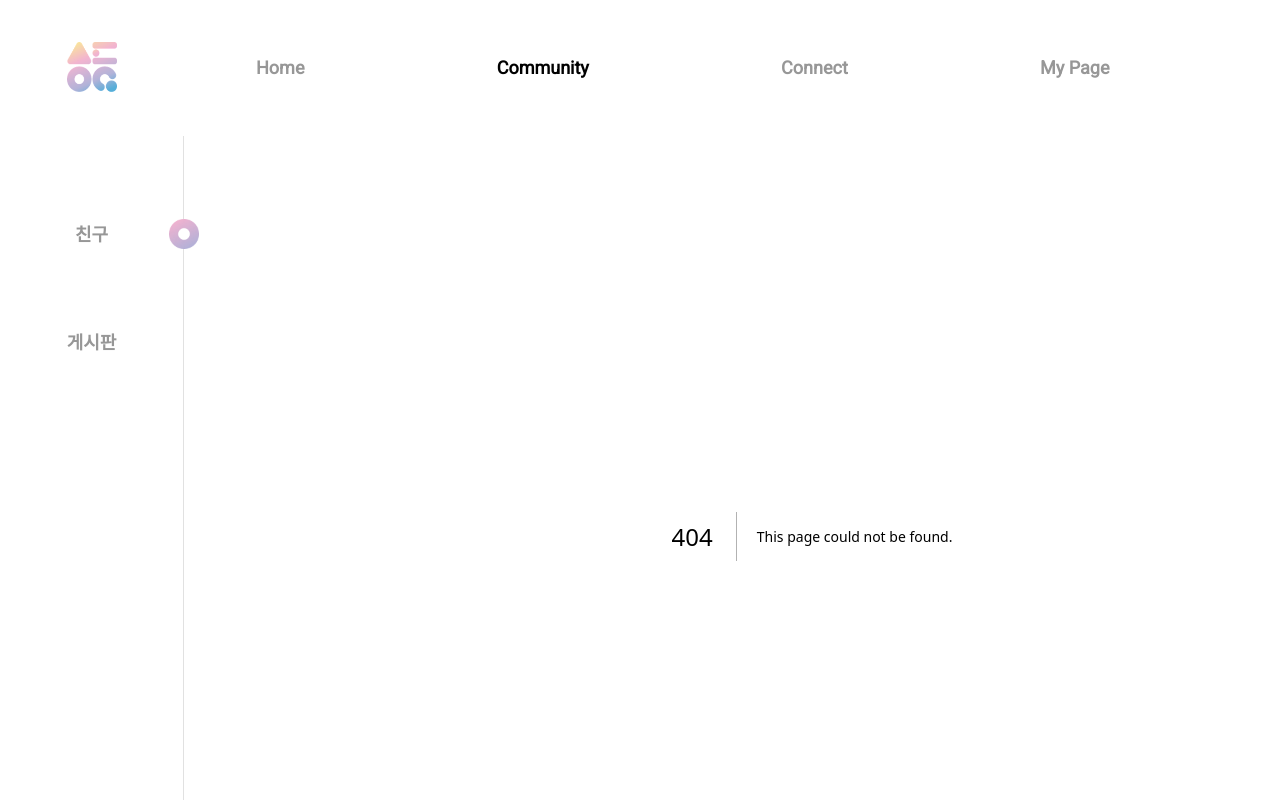
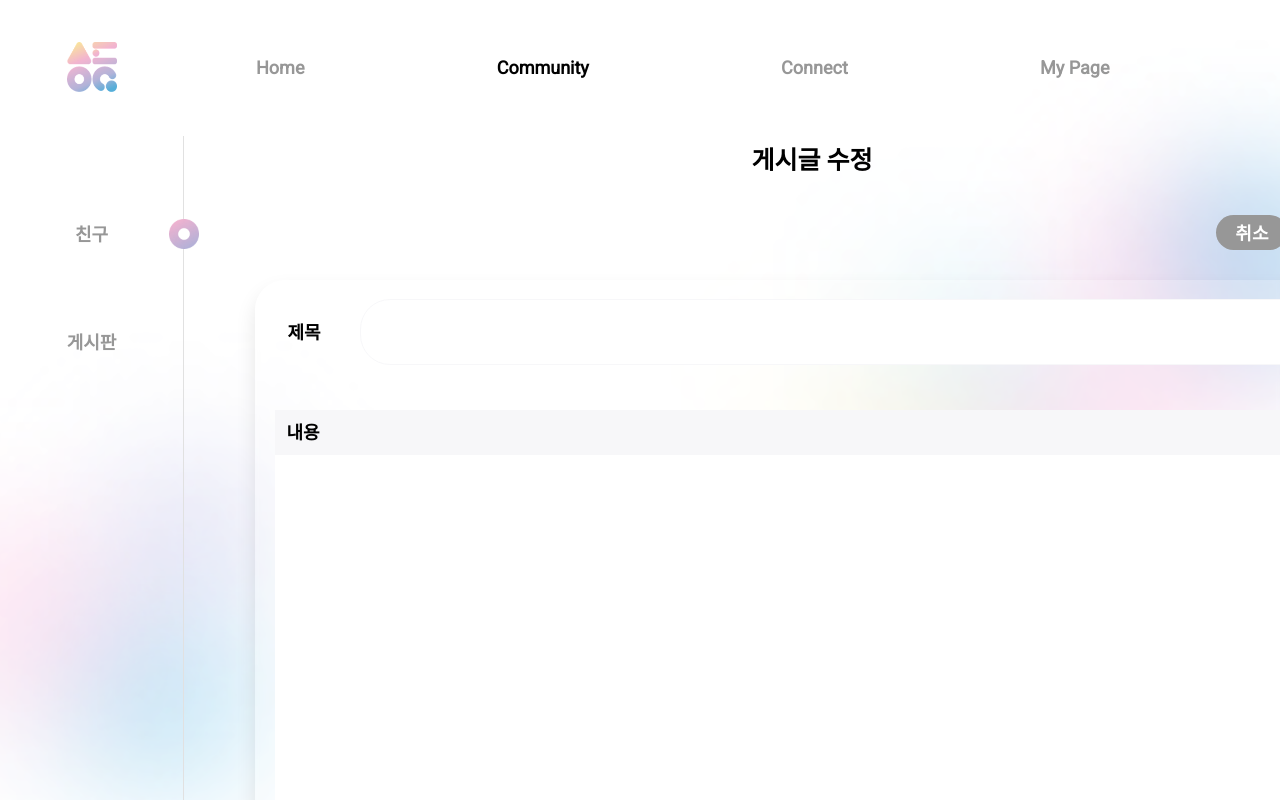
Before and after one commit to stockOneQ/front, a Next.js app: page /community/board/edit/1 in a window 1280 px wide. Before the commit this address had no page. Shown: the top 800 px of the page. Built offline with nearby package versions, Linux system fonts and the light colour scheme; no server answers.

Commit message:
feat(community): 게시글 수정

```diff
--- a/components/community/Board/New/Editor/ContentInput/index.tsx
+++ b/components/community/Board/New/Editor/ContentInput/index.tsx
@@ -4,16 +4,18 @@ import { postContentState } from 'recoil/states';
 import * as S from './style';
 
 const EditorContentInput = () => {
-  const [content, setContent] = useRecoilState(postContentState);
+  const [contentInput, setContentInput] = useRecoilState(postContentState);
+
+  const handleInput = (e: React.ChangeEvent<HTMLTextAreaElement>) => {
+    setContentInput(e.target.value);
+  };
 
   return (
     <S.Box>
       <S.Text>내용</S.Text>
       <S.Input
-        value={content}
-        onChange={(e: React.ChangeEvent<HTMLTextAreaElement>) =>
-          setContent(e.target.value)
-        }
+        value={contentInput}
+        onChange={handleInput}
         maxLength={5000}
       ></S.Input>
     </S.Box>
--- a/components/community/Board/New/Editor/index.tsx
+++ b/components/community/Board/New/Editor/index.tsx
@@ -1,13 +1,88 @@
+import { useEffect } from 'react';
+import Link from 'next/link';
+import router from 'next/router';
+import { useRecoilState } from 'recoil';
+import { postContentState, postTitleState } from 'recoil/states';
 import TitleInput from './TitleInput';
 import ContentInput from './ContentInput';
+import HeadingText from 'components/common/HeadingText';
+import * as S from './style';
+import { API } from 'pages/api/api';
 
-import * as S from './style';
+const Editor = ({
+  isEdit,
+  id,
+  title,
+  content,
+}: {
+  isEdit: boolean;
+  id?: number;
+  title?: string;
+  content?: string;
+}) => {
+  const [titleInput, setTitleInput] = useRecoilState(postTitleState);
+  const [contentInput, setContentInput] = useRecoilState(postContentState);
 
-const Editor = () => {
+  useEffect(() => {
+    if (title) setTitleInput(title);
+    if (content) setContentInput(content);
+  }, [title, content]);
+
+  const handleSubmit = () => {
+    if (titleInput.length < 1) return alert('제목을 1자 이상 입력해 주세요.');
+    if (contentInput.length < 1) return alert('내용을 1자 이상 입력해 주세요.');
+
+    /** 게시글 수정 */
+    if (isEdit) {
+      API.patch(`/api/boards/${id}`, {
+        title: titleInput,
+        content: contentInput,
+      })
+        .then(() => {
+          console.log('게시글 수정 성공');
+        })
+        .catch(e => {
+          alert('게시글 수정 실패');
+          console.log(`수정할 제목 ${titleInput} 수정할 내용 ${contentInput}`);
+          console.log(e);
+          throw e;
+        });
+      router.push(`/community/board/${id}`);
+    } else {
+      /** 게시글 등록 */
+      API.post('/api/boards', {
+        title: titleInput,
+        content: contentInput,
+      })
+        .then(() => {
+          console.log('게시글 등록 성공');
+        })
+        .catch(e => {
+          alert('게시글 등록 실패');
+          console.log(`등록할 제목 ${titleInput} 등록할 내용 ${contentInput}`);
+          console.log(e);
+          throw e;
+        });
+
+      router.push('/community/board');
+    }
+
+    setTitleInput('');
+    setContentInput('');
+  };
   return (
     <S.Box>
-      <TitleInput />
-      <ContentInput />
+      <HeadingText>{isEdit ? '게시글 수정' : '게시글 작성'}</HeadingText>
+      <S.ActionButtonGroup>
+        <Link href="/community/board">
+          <S.Button>취소</S.Button>
+        </Link>
+        <S.Button onClick={handleSubmit}>저장</S.Button>
+      </S.ActionButtonGroup>
+      <S.EditorContainer>
+        <TitleInput />
+        <ContentInput />
+      </S.EditorContainer>
     </S.Box>
   );
 };
--- a/components/community/Board/New/Editor/style.ts
+++ b/components/community/Board/New/Editor/style.ts
@@ -1,6 +1,52 @@
 import styled from 'styled-components';
 
 export const Box = styled.div`
+  display: flex;
+  flex-direction: column;
+  justify-content: center;
+  align-items: center;
+`;
+
+export const ActionButtonGroup = styled.div`
+  width: 100%;
+
+  display: flex;
+  justify-content: end;
+  align-items: center;
+
+  gap: 0.8rem;
+  color: white;
+  font-size: 1.8rem;
+  font-weight: 600;
+  padding-bottom: 3rem;
+  margin-right: 3.2rem;
+`;
+
+{
+  /* 컴포넌트로 분리하려다 잘 안돼서 일단 공통 버튼 컴포넌트 한 곳에서 작업 */
+}
+export const Button = styled.button`
+  width: 7.1rem;
+  height: 3.5rem;
+
+  padding-top: 0.2rem;
+
+  display: flex;
+  align-items: center;
+  justify-content: center;
+
+  background: ${props => (props.children === '취소' ? '#979797' : '#000000')};
+  border-radius: 2.3rem;
+
+  &:hover {
+    background: ${props =>
+      props.children === '취소'
+        ? '#3d3d3d'
+        : ' linear-gradient(137.84deg, #F9E499 -4.47%, #F2B2CF 94.43%)'};
+  }
+`;
+
+export const EditorContainer = styled.div`
   width: 111.5rem;
   height: 67.3rem;
 
--- /dev/null
+++ b/pages/community/board/edit/[id].tsx
@@ -0,0 +1,31 @@
+import Editor from 'components/community/Board/New/Editor';
+import { useRouter } from 'next/router';
+import { API } from 'pages/api/api';
+import { useEffect, useState } from 'react';
+
+const Edit = () => {
+  const router = useRouter();
+  const { id } = router.query;
+
+  const [title, setTitle] = useState('');
+  const [content, setContent] = useState('');
+
+  useEffect(() => {
+    API.get(`/api/boards/${id}`)
+      .then(res => {
+        console.log(`${id}번의 게시글 제목, 내용 불러오기 성공`);
+        setTitle(res.data.title);
+        setContent(res.data.content);
+      })
+      .catch(e => {
+        console.log(e);
+        throw e;
+      });
+  }, [id]);
+
+  return (
+    <Editor isEdit={true} id={Number(id)} title={title} content={content} />
+  );
+};
+
+export default Edit;
```
Also changed, not shown: components/community/Board/New/index.tsx (deleted, +0 -63 lines), pages/community/board/new/index.tsx (+4 -4 lines).
